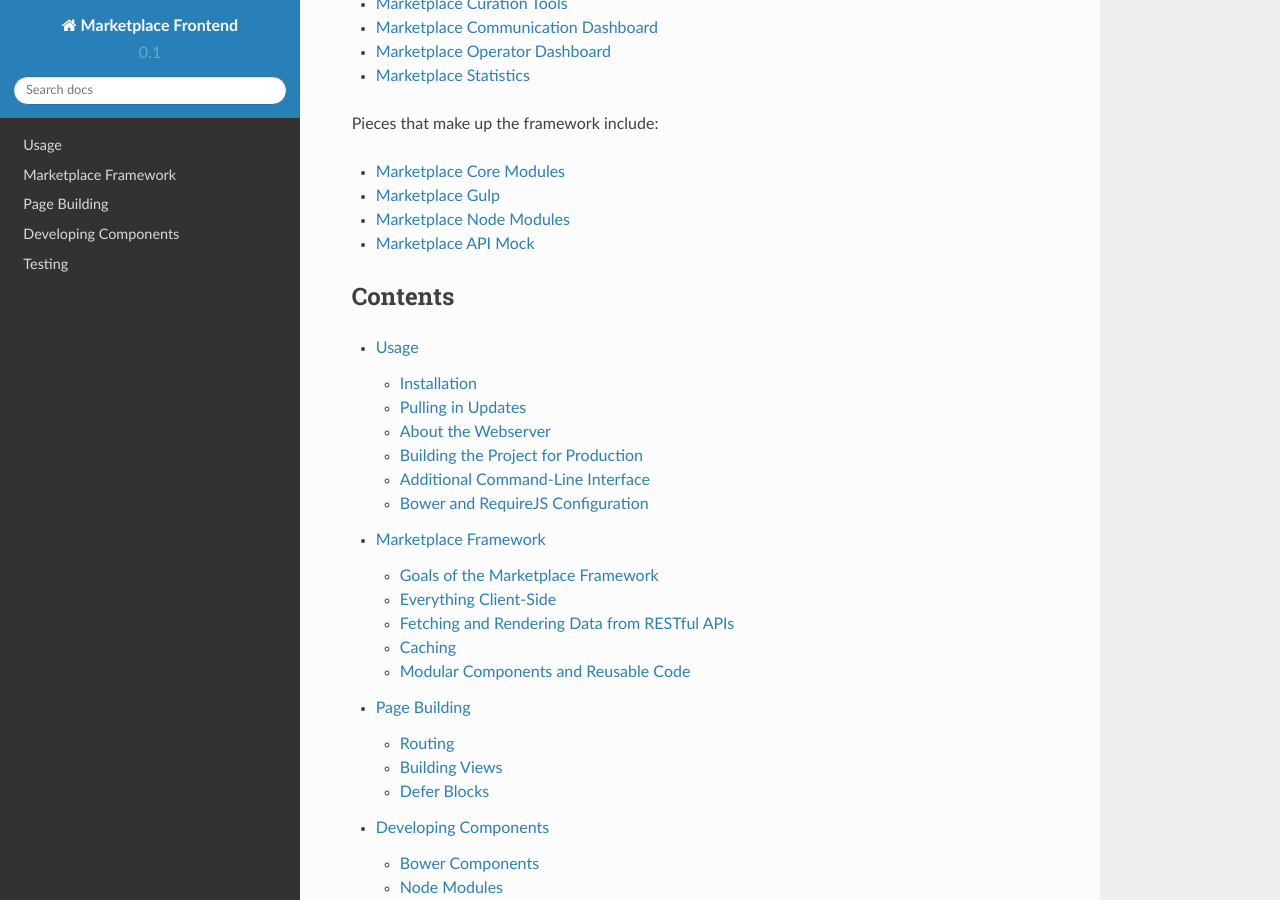
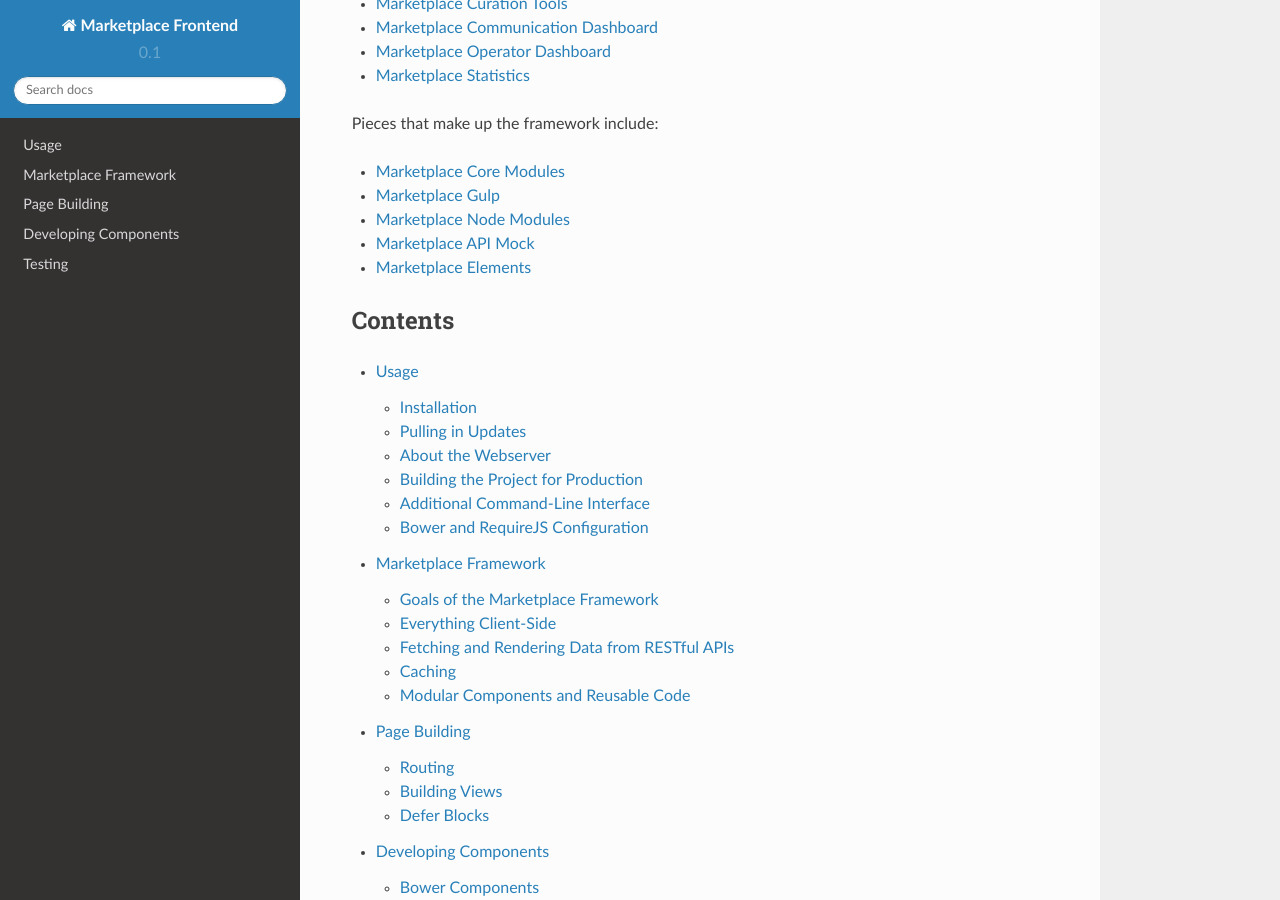
Before and after one commit to mozilla/marketplace-frontend-docs, a Sphinx documentation site: the page built from docs/index.rst, in a window 1280 px wide and 900 px high, scrolled down 496 px. Built offline with Sphinx 7.4.7 and the Read the Docs theme 2.0.0, drawn with Linux system fonts in a browser that asks for light colours; pages that are not in the unit, such as notebooks, are missing from menus.

Commit message:
add mkt elements

```diff
--- a/docs/index.rst
+++ b/docs/index.rst
@@ -30,6 +30,7 @@ Pieces that make up the framework include:
 * `Marketplace Gulp <https://github.com/mozilla/marketplace-gulp>`_
 * `Marketplace Node Modules <https://github.com/mozilla/commonplace>`_
 * `Marketplace API Mock <https://github.com/mozilla/marketplace-api-mock>`_
+* `Marketplace Elements <https://github.com/mozilla/marketplace-elements>`_
 
 Contents
 --------
```
